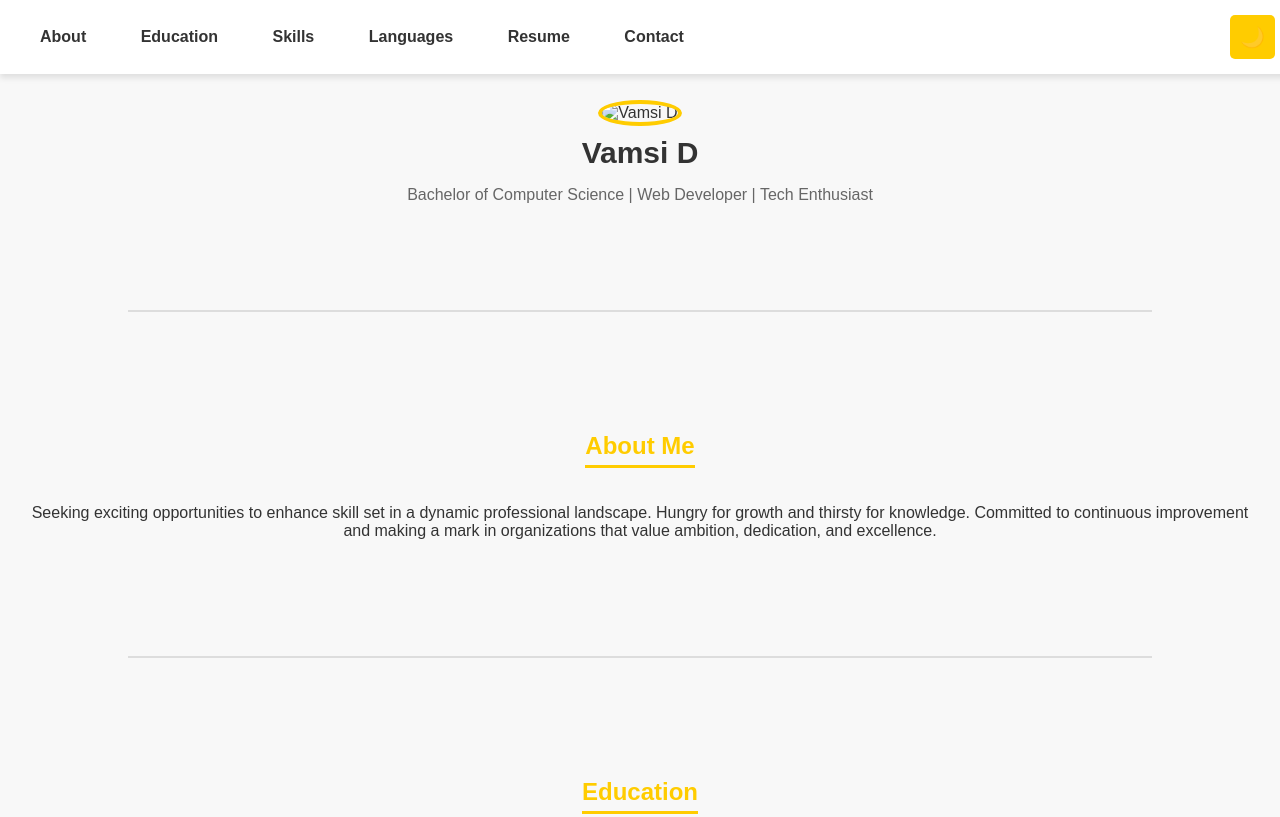
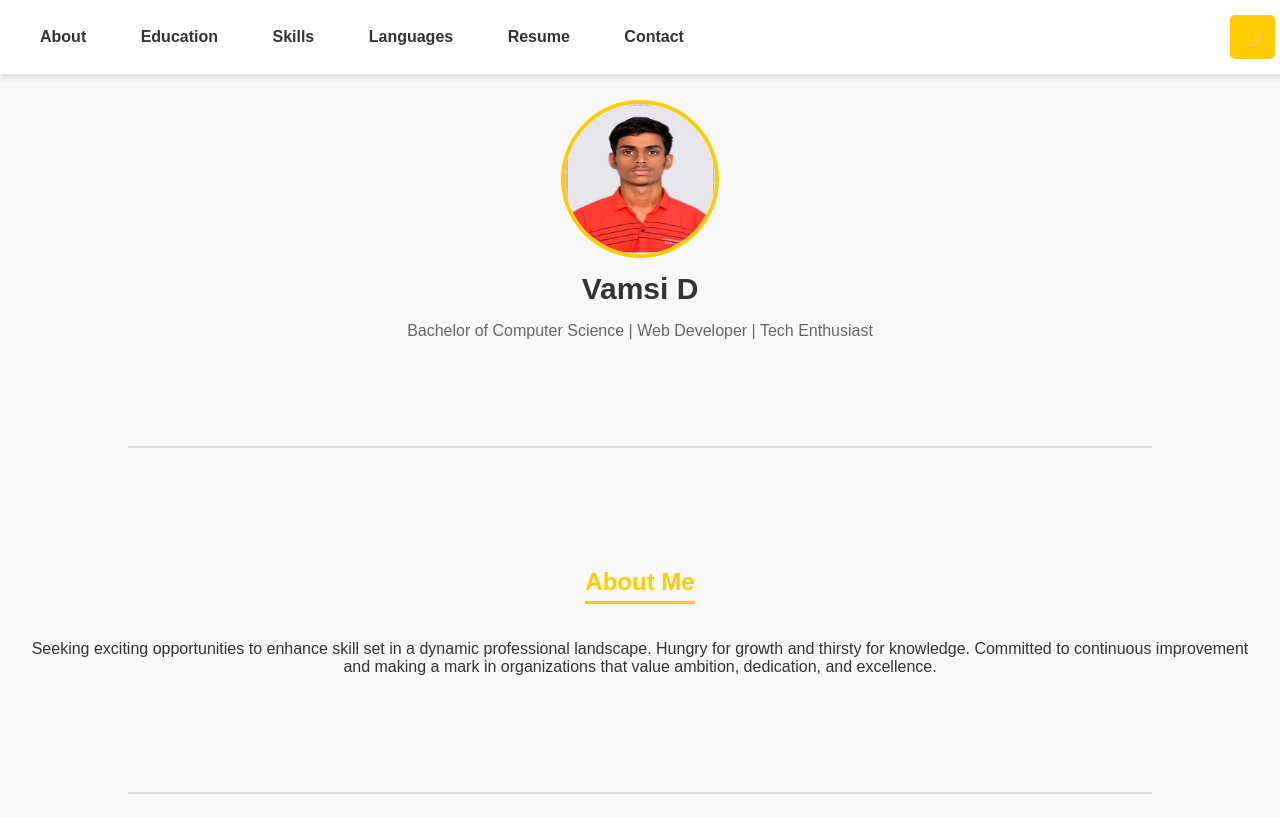
Before and after one commit to student-zero-oss/digital-portfolio, a plain HTML site: page index.html in a window 1280 px wide. Shown: the top 817 px of the page. Drawn offline with Linux system fonts and the light colour scheme.

Commit message:
Update index.html

```diff
--- a/index.html
+++ b/index.html
@@ -171,7 +171,7 @@
 
     <!-- Profile Section -->
     <div class="profile">
-        <img src="profile.jpg" alt="Vamsi D"> <!-- Replace with your profile image -->
+        <img src="photo5.jpg" alt="Vamsi D"> <!-- Replace with your profile image -->
         <h1>Vamsi D</h1>
         <p>Bachelor of Computer Science | Web Developer | Tech Enthusiast</p>
     </div>
```
